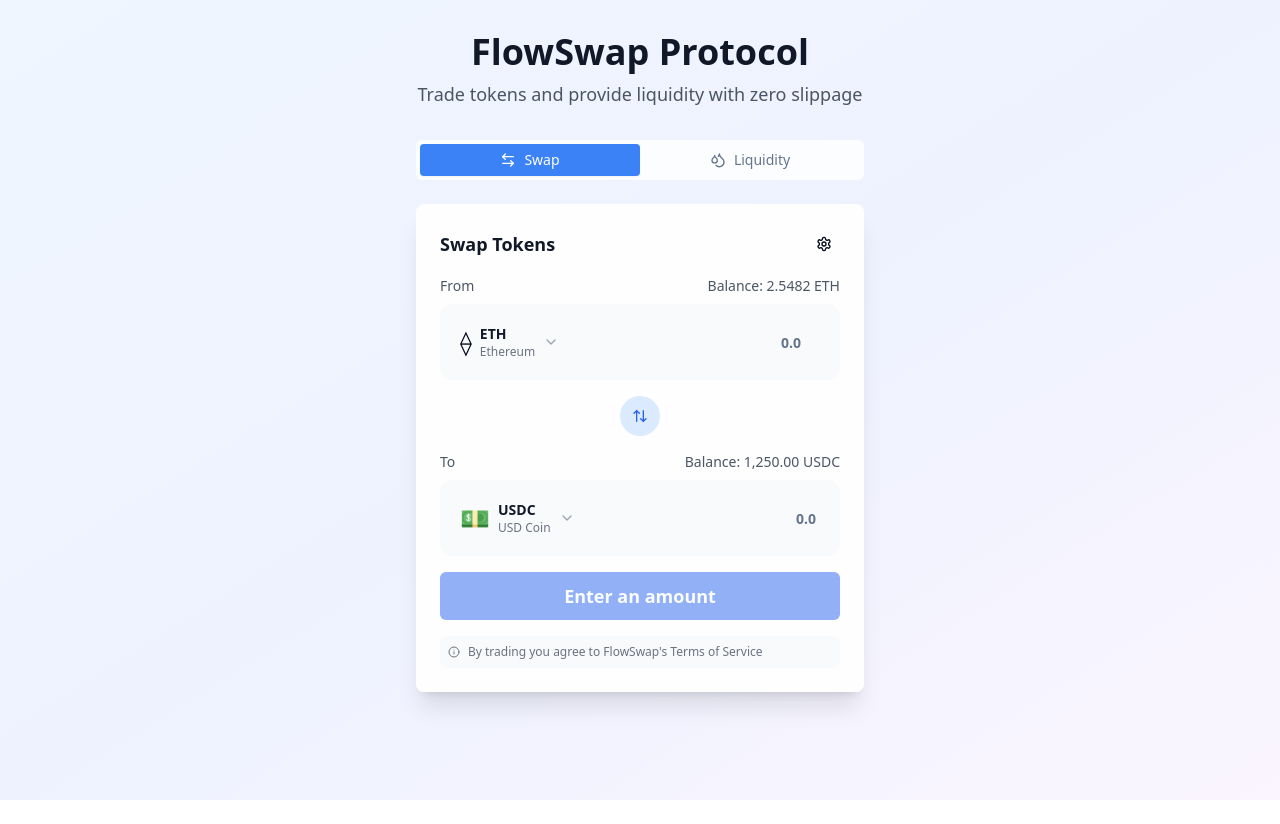
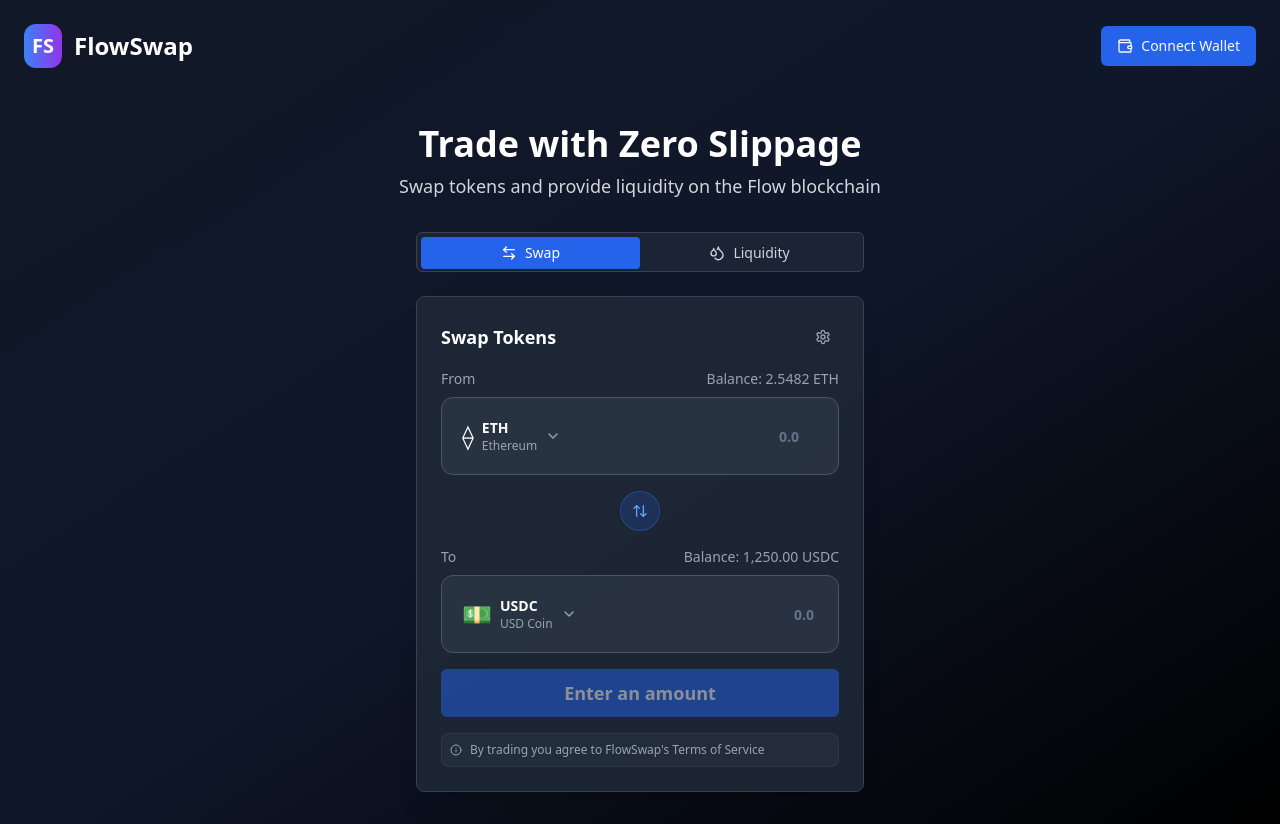
Before and after one commit to ify1233/flow-state-swapper, a React (Vite) app: page / in a window 1280 px wide. Before the commit the page ends 800 px from the top, so only its background shows below. Built offline with nearby package versions, Linux system fonts and the light colour scheme.

Commit message:
Add dark theme, wallet connect, and logo
Implement dark theme, add a "connect wallet" button, and include the FlowSwap logo in the top-left corner.

```diff
--- a/src/components/SwapCard.tsx
+++ b/src/components/SwapCard.tsx
@@ -53,11 +53,11 @@ const SwapCard = () => {
   };
 
   return (
-    <Card className="bg-white/90 backdrop-blur-sm border-0 shadow-xl">
+    <Card className="bg-gray-800/90 backdrop-blur-sm border border-gray-700 shadow-xl">
       <CardHeader className="pb-4">
         <div className="flex items-center justify-between">
-          <h3 className="text-lg font-semibold text-gray-900">Swap Tokens</h3>
-          <Button variant="ghost" size="sm" className="h-8 w-8 p-0">
+          <h3 className="text-lg font-semibold text-white">Swap Tokens</h3>
+          <Button variant="ghost" size="sm" className="h-8 w-8 p-0 text-gray-400 hover:text-white hover:bg-gray-700">
             <Settings size={16} />
           </Button>
         </div>
@@ -66,11 +66,11 @@ const SwapCard = () => {
       <CardContent className="space-y-4">
         {/* From Token */}
         <div className="space-y-2">
-          <div className="flex items-center justify-between text-sm text-gray-600">
+          <div className="flex items-center justify-between text-sm text-gray-400">
             <span>From</span>
             <span>Balance: 2.5482 {fromToken.symbol}</span>
           </div>
-          <div className="flex items-center space-x-2 bg-gray-50 rounded-xl p-3">
+          <div className="flex items-center space-x-2 bg-gray-700/50 rounded-xl p-3 border border-gray-600">
             <TokenSelector
               selectedToken={fromToken}
               onTokenSelect={setFromToken}
@@ -79,7 +79,7 @@ const SwapCard = () => {
               value={fromAmount}
               onChange={(e) => handleFromAmountChange(e.target.value)}
               placeholder="0.0"
-              className="border-0 bg-transparent text-right text-xl font-semibold focus-visible:ring-0"
+              className="border-0 bg-transparent text-right text-xl font-semibold focus-visible:ring-0 text-white"
               type="number"
             />
           </div>
@@ -91,19 +91,19 @@ const SwapCard = () => {
             onClick={handleSwapTokens}
             variant="ghost"
             size="sm"
-            className="h-10 w-10 rounded-full bg-blue-100 hover:bg-blue-200 transition-colors"
+            className="h-10 w-10 rounded-full bg-blue-600/20 hover:bg-blue-600/30 transition-colors border border-blue-500/30"
           >
-            <ArrowUpDown size={16} className="text-blue-600" />
+            <ArrowUpDown size={16} className="text-blue-400" />
           </Button>
         </div>
 
         {/* To Token */}
         <div className="space-y-2">
-          <div className="flex items-center justify-between text-sm text-gray-600">
+          <div className="flex items-center justify-between text-sm text-gray-400">
             <span>To</span>
             <span>Balance: 1,250.00 {toToken.symbol}</span>
           </div>
-          <div className="flex items-center space-x-2 bg-gray-50 rounded-xl p-3">
+          <div className="flex items-center space-x-2 bg-gray-700/50 rounded-xl p-3 border border-gray-600">
             <TokenSelector
               selectedToken={toToken}
               onTokenSelect={setToToken}
@@ -111,7 +111,7 @@ const SwapCard = () => {
             <Input
               value={toAmount}
               placeholder="0.0"
-              className="border-0 bg-transparent text-right text-xl font-semibold focus-visible:ring-0"
+              className="border-0 bg-transparent text-right text-xl font-semibold focus-visible:ring-0 text-white"
               readOnly
             />
           </div>
@@ -119,18 +119,18 @@ const SwapCard = () => {
 
         {/* Swap Details */}
         {fromAmount && (
-          <div className="bg-blue-50 rounded-xl p-3 space-y-2 text-sm">
+          <div className="bg-blue-900/30 rounded-xl p-3 space-y-2 text-sm border border-blue-800/30">
             <div className="flex justify-between">
-              <span className="text-gray-600">Rate</span>
-              <span>1 {fromToken.symbol} = {calculateToAmount("1")} {toToken.symbol}</span>
+              <span className="text-gray-400">Rate</span>
+              <span className="text-white">1 {fromToken.symbol} = {calculateToAmount("1")} {toToken.symbol}</span>
             </div>
             <div className="flex justify-between">
-              <span className="text-gray-600">Slippage Tolerance</span>
-              <span>{slippage}%</span>
+              <span className="text-gray-400">Slippage Tolerance</span>
+              <span className="text-white">{slippage}%</span>
             </div>
             <div className="flex justify-between">
-              <span className="text-gray-600">Network Fee</span>
-              <span>~$2.50</span>
+              <span className="text-gray-400">Network Fee</span>
+              <span className="text-white">~$2.50</span>
             </div>
           </div>
         )}
@@ -145,7 +145,7 @@ const SwapCard = () => {
         </Button>
 
         {/* Info */}
-        <div className="flex items-center gap-2 text-xs text-gray-500 bg-gray-50 rounded-lg p-2">
+        <div className="flex items-center gap-2 text-xs text-gray-400 bg-gray-700/30 rounded-lg p-2 border border-gray-600/30">
           <Info size={12} />
           <span>By trading you agree to FlowSwap's Terms of Service</span>
         </div>
--- a/src/components/SwapInterface.tsx
+++ b/src/components/SwapInterface.tsx
@@ -10,17 +10,17 @@ const SwapInterface = () => {
   return (
     <div className="max-w-md mx-auto">
       <Tabs defaultValue="swap" className="w-full">
-        <TabsList className="grid w-full grid-cols-2 mb-6 bg-white/80 backdrop-blur-sm">
+        <TabsList className="grid w-full grid-cols-2 mb-6 bg-gray-800/80 backdrop-blur-sm border border-gray-700">
           <TabsTrigger
             value="swap"
-            className="flex items-center gap-2 data-[state=active]:bg-blue-500 data-[state=active]:text-white"
+            className="flex items-center gap-2 data-[state=active]:bg-blue-600 data-[state=active]:text-white text-gray-300"
           >
             <ArrowLeftRight size={16} />
             Swap
           </TabsTrigger>
           <TabsTrigger
             value="liquidity"
-            className="flex items-center gap-2 data-[state=active]:bg-blue-500 data-[state=active]:text-white"
+            className="flex items-center gap-2 data-[state=active]:bg-blue-600 data-[state=active]:text-white text-gray-300"
           >
             <Droplets size={16} />
             Liquidity
--- a/src/components/TokenSelector.tsx
+++ b/src/components/TokenSelector.tsx
@@ -48,20 +48,20 @@ const TokenSelector = ({ selectedToken, onTokenSelect }: TokenSelectorProps) =>
       <DialogTrigger asChild>
         <Button
           variant="ghost"
-          className="h-auto p-2 gap-2 hover:bg-transparent"
+          className="h-auto p-2 gap-2 hover:bg-transparent text-white"
         >
           <span className="text-2xl">{selectedToken.icon}</span>
           <div className="text-left">
-            <div className="font-semibold text-gray-900">{selectedToken.symbol}</div>
-            <div className="text-xs text-gray-500">{selectedToken.name}</div>
+            <div className="font-semibold text-white">{selectedToken.symbol}</div>
+            <div className="text-xs text-gray-400">{selectedToken.name}</div>
           </div>
           <ChevronDown size={16} className="text-gray-400" />
         </Button>
       </DialogTrigger>
 
-      <DialogContent className="sm:max-w-md">
+      <DialogContent className="sm:max-w-md bg-gray-800 border-gray-700">
         <DialogHeader>
-          <DialogTitle>Select a Token</DialogTitle>
+          <DialogTitle className="text-white">Select a Token</DialogTitle>
         </DialogHeader>
 
         <div className="space-y-4">
@@ -71,7 +71,7 @@ const TokenSelector = ({ selectedToken, onTokenSelect }: TokenSelectorProps) =>
               placeholder="Search tokens..."
               value={searchTerm}
               onChange={(e) => setSearchTerm(e.target.value)}
-              className="pl-10"
+              className="pl-10 bg-gray-700 border-gray-600 text-white placeholder-gray-400"
             />
           </div>
 
@@ -80,13 +80,13 @@ const TokenSelector = ({ selectedToken, onTokenSelect }: TokenSelectorProps) =>
               <Button
                 key={token.symbol}
                 variant="ghost"
-                className="w-full justify-start h-auto p-3 hover:bg-gray-50"
+                className="w-full justify-start h-auto p-3 hover:bg-gray-700 text-white"
                 onClick={() => handleTokenSelect(token)}
               >
                 <span className="text-2xl mr-3">{token.icon}</span>
                 <div className="text-left">
-                  <div className="font-semibold text-gray-900">{token.symbol}</div>
-                  <div className="text-sm text-gray-500">{token.name}</div>
+                  <div className="font-semibold text-white">{token.symbol}</div>
+                  <div className="text-sm text-gray-400">{token.name}</div>
                 </div>
               </Button>
             ))}
--- a/src/pages/Index.tsx
+++ b/src/pages/Index.tsx
@@ -1,13 +1,47 @@
 
 import SwapInterface from "@/components/SwapInterface";
+import { Button } from "@/components/ui/button";
+import { Wallet } from "lucide-react";
+import { useState } from "react";
 
 const Index = () => {
+  const [isWalletConnected, setIsWalletConnected] = useState(false);
+
+  const handleConnectWallet = () => {
+    // Mock wallet connection
+    setIsWalletConnected(!isWalletConnected);
+  };
+
   return (
-    <div className="min-h-screen bg-gradient-to-br from-blue-50 via-indigo-50 to-purple-50">
+    <div className="min-h-screen bg-gradient-to-br from-gray-900 via-slate-900 to-black">
+      {/* Header */}
+      <div className="flex justify-between items-center p-6">
+        <div className="flex items-center gap-3">
+          {/* FlowSwap Logo */}
+          <div className="bg-gradient-to-r from-blue-500 to-purple-600 p-2 rounded-xl">
+            <div className="text-white font-bold text-xl">FS</div>
+          </div>
+          <h1 className="text-2xl font-bold text-white">FlowSwap</h1>
+        </div>
+
+        {/* Connect Wallet Button */}
+        <Button
+          onClick={handleConnectWallet}
+          className={`flex items-center gap-2 ${
+            isWalletConnected
+              ? 'bg-green-600 hover:bg-green-700'
+              : 'bg-blue-600 hover:bg-blue-700'
+          }`}
+        >
+          <Wallet size={16} />
+          {isWalletConnected ? 'Connected' : 'Connect Wallet'}
+        </Button>
+      </div>
+
       <div className="container mx-auto px-4 py-8">
         <div className="text-center mb-8">
-          <h1 className="text-4xl font-bold text-gray-900 mb-2">FlowSwap Protocol</h1>
-          <p className="text-lg text-gray-600">Trade tokens and provide liquidity with zero slippage</p>
+          <h2 className="text-4xl font-bold text-white mb-2">Trade with Zero Slippage</h2>
+          <p className="text-lg text-gray-300">Swap tokens and provide liquidity on the Flow blockchain</p>
         </div>
         <SwapInterface />
       </div>
```
Also changed, not shown: src/components/LiquidityCard.tsx (+27 -27 lines).
